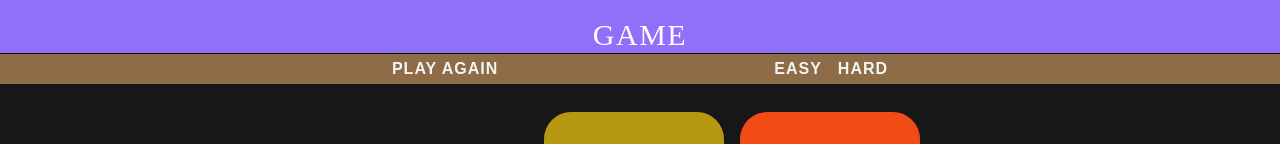
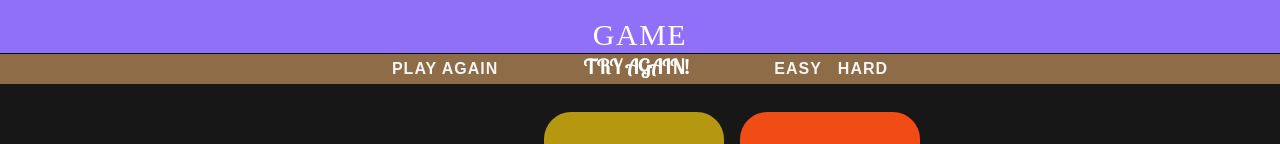
Before and after one commit to fagleyali/Project-One, a plain HTML site: page index.html in a window 1280 px wide. Both pictures are taken after a click on the element 438 px from the left and 348 px from the top of the page. Shown: the part 146-290 px from the top of the page. Drawn offline with Linux system fonts and the light colour scheme.

Commit message:
added loosing message

```diff
--- a/css/style.css
+++ b/css/style.css
@@ -131,5 +131,5 @@ button:hover{
     font-family: 'Lobster Two', cursive;
     color: white;
     font-weight: 700;
-    font-size: 30px;
+    font-size: 20px;
 }
--- a/js/script.js
+++ b/js/script.js
@@ -3,7 +3,10 @@
 const MAX_NUM_SQUARES = 6;
 const MIN_NUM_SQUARES = 3;
 const bannerColorArr = ['rgb(145,112,249)','rgb(141, 108, 71)','rgb(145,112,249)'];
-const message = 'You are correct!'
+const message = {
+    w:'You are correct!',
+    l:'Try again!'
+}
 /*----- app's state (variables) -----*/
 let numOfSquares;
 let pickedColor;
@@ -64,7 +67,7 @@ function checkRGB(evt){
     modesClear();
     let rgbCode = evt.target.style.background;
 
-    rgbCode === pickedColor? (getAllSameColor(rgbCode),messageDisplay.textContent = message):evt.target.style.background='rgb(23,23,23)';
+    rgbCode === pickedColor? (getAllSameColor(rgbCode),messageDisplay.textContent = message.w):(evt.target.style.background='rgb(23,23,23)',messageDisplay.textContent = message.l);
 
 }
 
```
